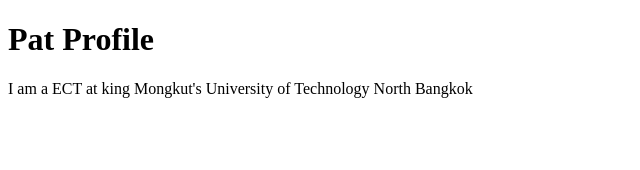
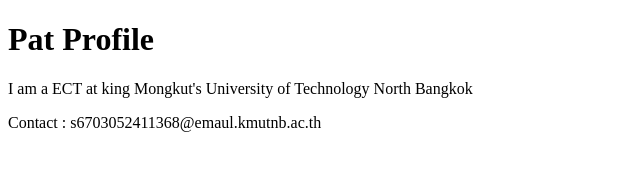
Before and after one commit to Sirapat903/github-desktop-project, a plain HTML site: page index.html in a window 1280 px wide. Shown: the whole page, without its empty margins (0-640 px from the left). Drawn offline with Linux system fonts and the light colour scheme.

Commit message:
Add contact me
add contact me

```diff
--- a/index.html
+++ b/index.html
@@ -8,5 +8,6 @@
 <body>
     <h1>Pat Profile</h1>
     <p>I am a ECT at king Mongkut's University of Technology North Bangkok</p>
+    <footer>Contact : s6703052411368@emaul.kmutnb.ac.th</footer>
 </body>
 </html>
```
